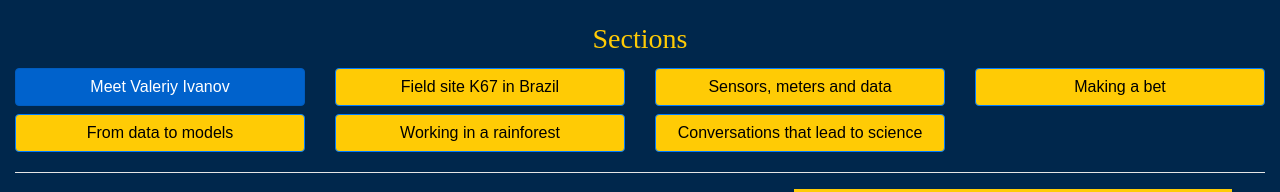
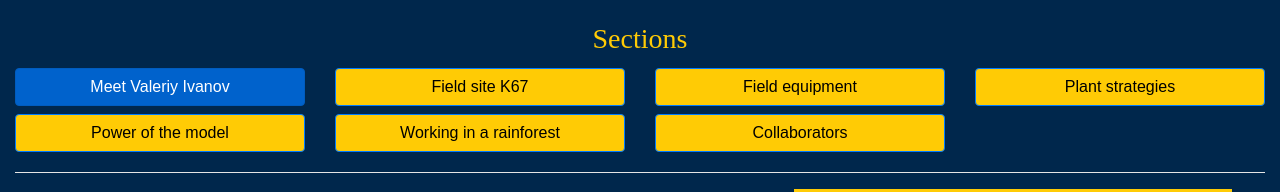
Before and after one commit to um-lsa-webservices/UMMNH-Virtual-Research-Stations, a React (Create React App) app: page / in a window 1280 px wide. Shown: the part 527-719 px from the top of the page. Built offline with nearby package versions, Linux system fonts and the light colour scheme.

Commit message:
content.js: UPDATE: Button titles
Client request: Melissa Westlake asked for button titles to be changed

```diff
--- a/src/content.js
+++ b/src/content.js
@@ -33,7 +33,7 @@ export default {
       video: "https://youtu.be/n-S9IBB8r7E"
     },
     {
-      title: "Field site K67 in Brazil",
+      title: "Field site K67",
       text: `K67 (named by locals for its proximity to kilometer 67 on highway BR-163) is an Amazon rainforest field site located in the Tapajós National Forest in Brazil.\nThe site provides equipment such as the 200’ tall AmeriFlux tower, which focuses measurements on carbon dioxide, as well as below ground sensors for soil water content.`,
       image: {
         source: "/images/Ivanov_K67_site_02a.png",
@@ -41,7 +41,7 @@ export default {
       }
     },
     {
-      title: "Sensors, meters and data",
+      title: "Field equipment",
       text: ` Ivanov installs and monitors sap flow sensors and stem psychrometers to measure water flow within the tree.\nMeasurements such as canopy structure or photosynthesis are taken by colleagues who specialize in plant physiology.\nThe collected data from K67 allows for an integrated view of how trees function in the rainforest, and allows Ivanov to create better predictive models.`,
       image: {
         source: "/images/Ivanov_K67_site_02b.png",
@@ -49,12 +49,12 @@ export default {
       }
     },
     {
-      title: "Making a bet",
+      title: "Plant strategies",
       text: `Tyeen Taylor works closely with Ivanov at field site K67 and is a postdoctoral researcher at the University of Michigan, specializing in plant interactions with the atmosphere.\nDiverse species of trees have different survival strategies. These different “bets” help the Amazon rainforest survive and thrive.\n\n*K67 field footage and specimen photos courtesy of Tyeen Taylor.*\n*Additional field footage courtesy of Joseph Xu, University of Michigan Engineering.*`,
       video: "https://youtu.be/vNSiSph3mws"
     },
     {
-      title: "From data to models",
+      title: "Power of the model",
       text: `Ivanov creates predictive models that help us understand the future of the Amazon. But how do you accurately, yet efficiently, represent 16,000 species of trees in a computer model?\n\n*Brazil field footage and photos courtesy of Joseph Xu, University of Michigan Engineering.*`,
       video: "https://youtu.be/pTZke2Xe-IE"
     },
@@ -64,7 +64,7 @@ export default {
       video: "https://youtu.be/K9d9ahZdR4w"
     },
     {
-      title: "Conversations that lead to science",
+      title: "Collaborators",
       text: `Back at base camp, U-M researchers and local collaborators forge friendships and discover shared curiosities that make doing science in the Amazon possible.\n\n*Brazil field footage and photos courtesy of Joseph Xu, University of Michigan Engineering and Tyeen Taylor.*`,
       video: "https://youtu.be/-sGXKxfjMRM"
     }
```
